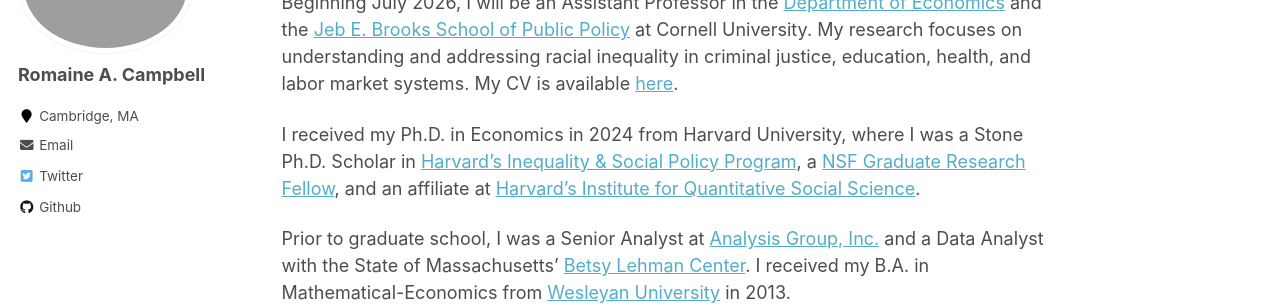
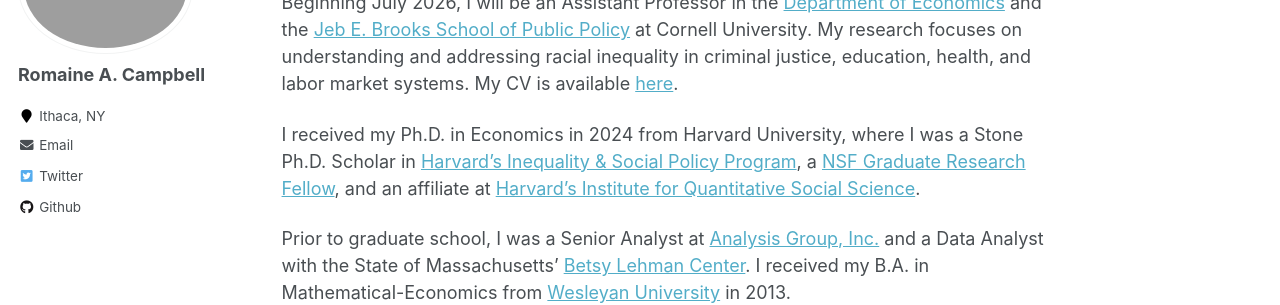
Before and after one commit to romainecampbell/romainecampbell.github.io, a Jekyll site: the page built from _pages/about.md, in a window 1280 px wide. Shown: the part 198-503 px from the top of the page. Built offline with Jekyll 4.4.1, drawn with Linux system fonts in a browser that asks for light colours.

Commit message:
Update _config.yml

```diff
--- a/_config.yml
+++ b/_config.yml
@@ -83,7 +83,7 @@
   name             : "Romaine A. Campbell"
   avatar           : "CampbellRomaine_profile.jpg"
   bio              : ""
-  location         : "Cambridge, MA"
+  location         : "Ithaca, NY"
   employer         :
   pubmed           : # "https://www.ncbi.nlm.nih.gov/pubmed/?term=john+snow"
   googlescholar    : # "http://yourfullgooglescholarurl.com"
```
